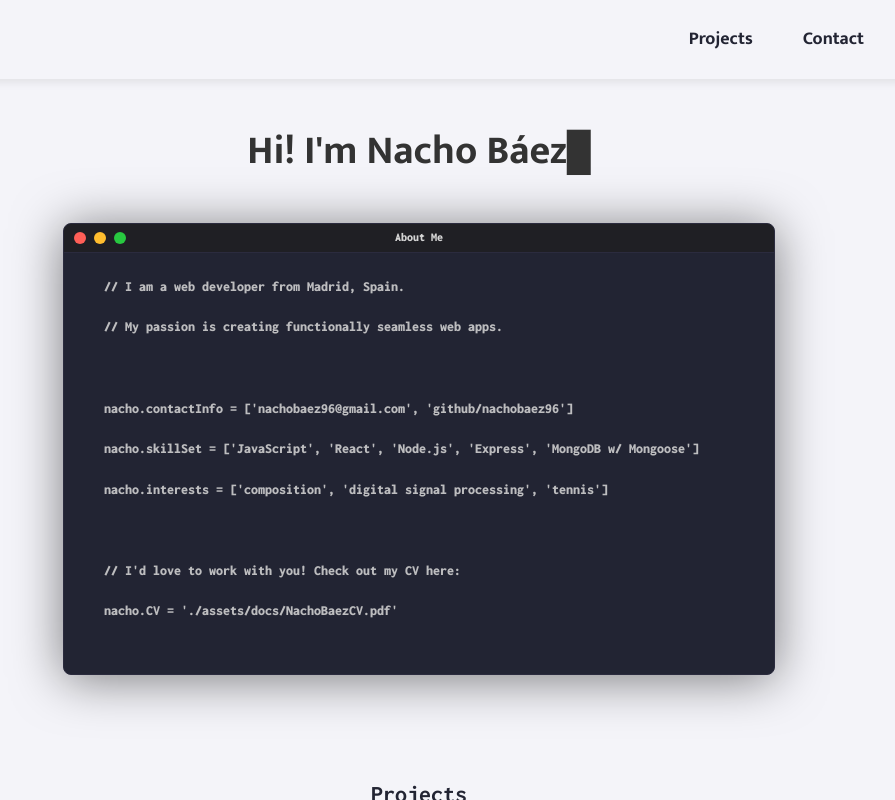
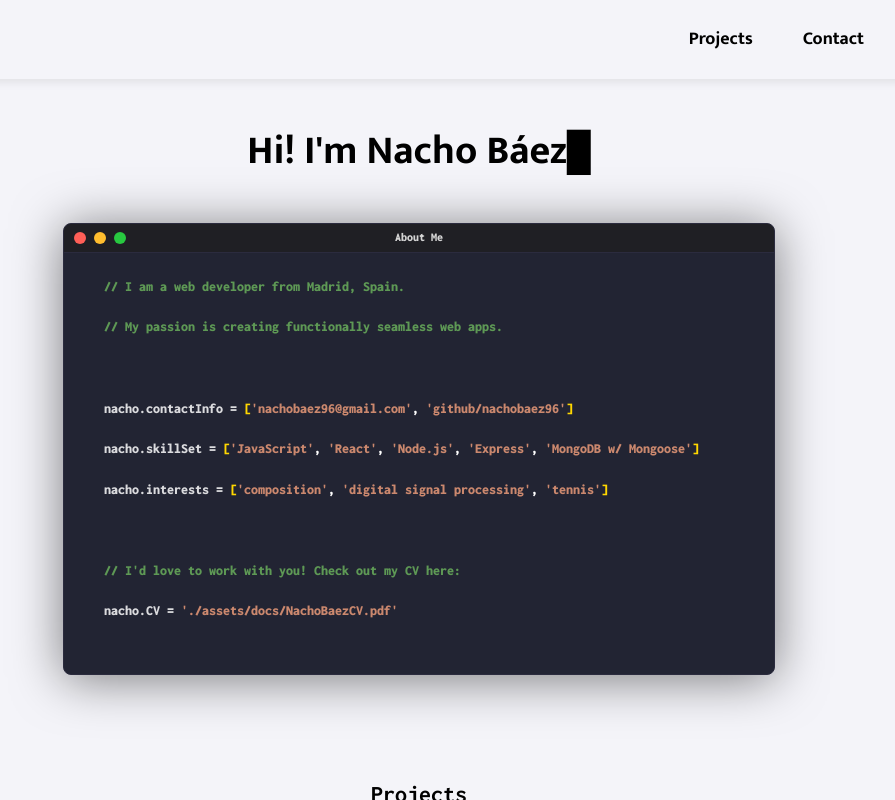
Before and after one commit to nachobaez96/about-me, a React (Vite) app: page / in a window 1280 px wide. Both pictures are taken after a click on the button "Skip". Shown: the top 800 px of the page, without its empty margins (221-1116 px from the left). Built offline with nearby package versions, Linux system fonts and the light colour scheme.

Commit message:
fixed about me styling after animation skip, added title animations

```diff
--- a/src/components/Contact.jsx
+++ b/src/components/Contact.jsx
@@ -4,7 +4,7 @@ import './styles.css';
 const Contact = () => {
   return (
     <div id="contact" className="contact">
-      <h2>Contact</h2>
+      <h2><span className='wave-hover'>Contact</span></h2>
       <div className="contact-details">
         <p>Email: <a href="mailto:nachobaez96@gmail.com">nachobaez96@gmail.com</a></p>
         <p>GitHub: <a href="https://github.com/nachobaez96" target="_blank" rel="noopener noreferrer">github.com/nachobaez96</a></p>
--- a/src/components/Hero.jsx
+++ b/src/components/Hero.jsx
@@ -5,7 +5,7 @@ import './styles.css';
 const Hero = () => {
   return (
     <div id="hero" className="hero">
-      <span className="hero-text"><Typewriter text="Hi! I'm Nacho Báez" /></span>
+      <span className={`hero-text wave-hover`}><Typewriter text="Hi! I'm Nacho Báez" /></span>
     </div>
   );
 };
--- a/src/components/Navbar.jsx
+++ b/src/components/Navbar.jsx
@@ -13,12 +13,12 @@ const Navbar = () => {
   return (
     <nav className="navbar">
       <ul>
-        <li>
+        <li className='wave-hover-stay'>
           <a href="#projects" onClick={(event) => handleScroll(event, 'projects')}>
             Projects
           </a>
         </li>
-        <li>
+        <li className='wave-hover-stay'>
           <a href="#contact" onClick={(event) => handleScroll(event, 'contact')}>
             Contact
           </a>
--- a/src/components/ParagraphSequence.jsx
+++ b/src/components/ParagraphSequence.jsx
@@ -1,6 +1,7 @@
 import React, { useState, useEffect } from 'react';
 import Typewriter from './Typewriter';
 import './styles.css';
+import paragraphData from './paragraphData';
 
 const ParagraphSequence = () => {
   const paragraphs = [
@@ -93,7 +94,7 @@ const ParagraphSequence = () => {
 
   const handleComplete = () => {
     if (currentParagraph == 2 || currentParagraph == 6) {
-        setCurrentParagraph(prev => prev + 1);
+      setCurrentParagraph(prev => prev + 1);
     }
     else if (currentParagraph < paragraphs.length - 1) {
       setTimeout(() => {
@@ -113,12 +114,19 @@ const ParagraphSequence = () => {
       {showSkipButton && (
         <button className="skip-button" onClick={handleSkip}>Skip</button>
       )}
-      {paragraphs.map((paragraph, index) => (
-        <div key={index} style={{ marginBottom: '20px' }}>
-          {index <= currentParagraph && (
-            skip ? (
-              <span>{paragraph.text}</span>
-            ) : (
+      {skip ? (
+        <>
+          {paragraphData.map((part, index) => {
+            const Tag = part.tag;
+            return (
+              <Tag key={index} className={part.className} style={{ marginBottom: '20px' }}>{part.text}</Tag>
+            );
+          })}
+        </>
+      ) : (
+        paragraphs.map((paragraph, index) => (
+          <div key={index} style={{ marginBottom: '20px' }}>
+            {index <= currentParagraph && (
               <Typewriter
                 text={paragraph.text}
                 speed={40}
@@ -126,10 +134,10 @@ const ParagraphSequence = () => {
                 onComplete={index === currentParagraph ? handleComplete : null}
                 styleRules={paragraph.styleRules}
               />
-            )
-          )}
-        </div>
-      ))}
+            )}
+          </div>
+        ))
+      )}
     </div>
   );
 };
--- /dev/null
+++ b/src/components/paragraphData.js
@@ -0,0 +1,45 @@
+// paragraphData.js
+const paragraphData = [
+    { text: `// I am a web developer from Madrid, Spain.`, tag: 'div', className: 'comment' },
+    { text: `// My passion is creating functionally seamless web apps.`, tag: 'div', className: 'comment' },
+    { text: "\u200E", tag: 'div', className: '' }, // Invisible symbol (U+200E)
+    { text: "nacho.contactInfo ", tag: 'span', className: 'text' },
+    { text: "= ", tag: 'span', className: 'equal' },
+    { text: "[", tag: 'span', className: 'bracket' },
+    { text: "'nachobaez96@gmail.com'", tag: 'span', className: 'string' },
+    { text: ", ", tag: 'span', className: 'comma' },
+    { text: "'github/nachobaez96'", tag: 'span', className: 'string' },
+    { text: "]", tag: 'span', className: 'bracket' },
+        { text: "", tag: 'div', className: '' },
+    { text: "nacho.skillSet ", tag: 'span', className: 'text' },
+    { text: "= ", tag: 'span', className: 'equal' },
+    { text: "[", tag: 'span', className: 'bracket' },
+    { text: "'JavaScript'", tag: 'span', className: 'string' },
+    { text: ", ", tag: 'span', className: 'comma' },
+    { text: "'React'", tag: 'span', className: 'string' },
+    { text: ", ", tag: 'span', className: 'comma' },
+    { text: "'Node.js'", tag: 'span', className: 'string' },
+    { text: ", ", tag: 'span', className: 'comma' },
+    { text: "'Express'", tag: 'span', className: 'string' },
+    { text: ", ", tag: 'span', className: 'comma' },
+    { text: "'MongoDB w/ Mongoose'", tag: 'span', className: 'string' },
+    { text: "]\n", tag: 'span', className: 'bracket' },
+        { text: "", tag: 'div', className: '' },
+    { text: "nacho.interests ", tag: 'span', className: 'text' },
+    { text: "= ", tag: 'span', className: 'equal' },
+    { text: "[", tag: 'span', className: 'bracket' },
+    { text: "'composition'", tag: 'span', className: 'string' },
+    { text: ", ", tag: 'span', className: 'comma' },
+    { text: "'digital signal processing'", tag: 'span', className: 'string' },
+    { text: ", ", tag: 'span', className: 'comma' },
+    { text: "'tennis'", tag: 'span', className: 'string' },
+    { text: "]", tag: 'span', className: 'bracket' },
+    { text: "", tag: 'div', className: '' },
+    { text: "\u200E", tag: 'div', className: '' }, // Invisible symbol (U+200E)
+    { text: "// I'd love to work with you! Check out my CV here:", tag: 'div', className: 'comment' },
+    { text: "nacho.CV ", tag: 'span', className: 'text' },
+    { text: "= ", tag: 'span', className: 'equal' },
+    { text: "'./assets/docs/NachoBaezCV.pdf'", tag: 'span', className: 'string' }
+  ];
+
+  export default paragraphData;
--- a/src/components/styles.css
+++ b/src/components/styles.css
@@ -147,6 +147,8 @@ body {
   line-height: 1.47;
 }
 
+/* margin-bottom: '20px'; */
+
 .blinking-block-hidden {
   visibility: hidden;
 }
@@ -157,7 +159,7 @@ body {
   overflow-x: hidden;
 }
 
-.projects-section .wave-hover {
+.projects-section {
   font-family: 'Inconsolata', monospace;
   color: #222433;
   text-align: center;
@@ -171,7 +173,7 @@ body {
 }
 
 .contact {
-  padding: 70px;
+  padding: 75px;
   padding-top: 0px;
   text-align: center;
 }
@@ -228,7 +230,7 @@ body {
   color: #dbdbde; /* #dbdbde */
 }
 
-/* @keyframes wave {
+@keyframes wave {
   0%, 100% {
     background-position: 0% 0%;
   }
@@ -237,16 +239,30 @@ body {
   }
 }
 
-.wave-hover {
+@keyframes wave-stay {
+  0% {
+    background-position: 0% 0%;
+  }
+  100% {
+    background-position: 100% 100%;
+  }
+}
+
+.wave-hover, .wave-hover-stay {
   display: inline-block;
-  background: linear-gradient(135deg, transparent 50%, #7a82c2 50%);
+  background: linear-gradient(135deg, #000000 50%, #7a82c2 50%);
   background-size: 200% 200%;
   color: inherit;
   transition: color 0.3s;
+  background-clip: text;
   -webkit-background-clip: text;
   -webkit-text-fill-color: transparent;
 }
 
 .wave-hover:hover {
-  animation: wave 1s forwards;
-} */
+  animation: wave 0.75s forwards;
+}
+
+.wave-hover-stay:hover {
+  animation: wave-stay 0.35s forwards;
+}
```
Also changed, not shown: 1 other file (tests, documents, lock files or other folders).
